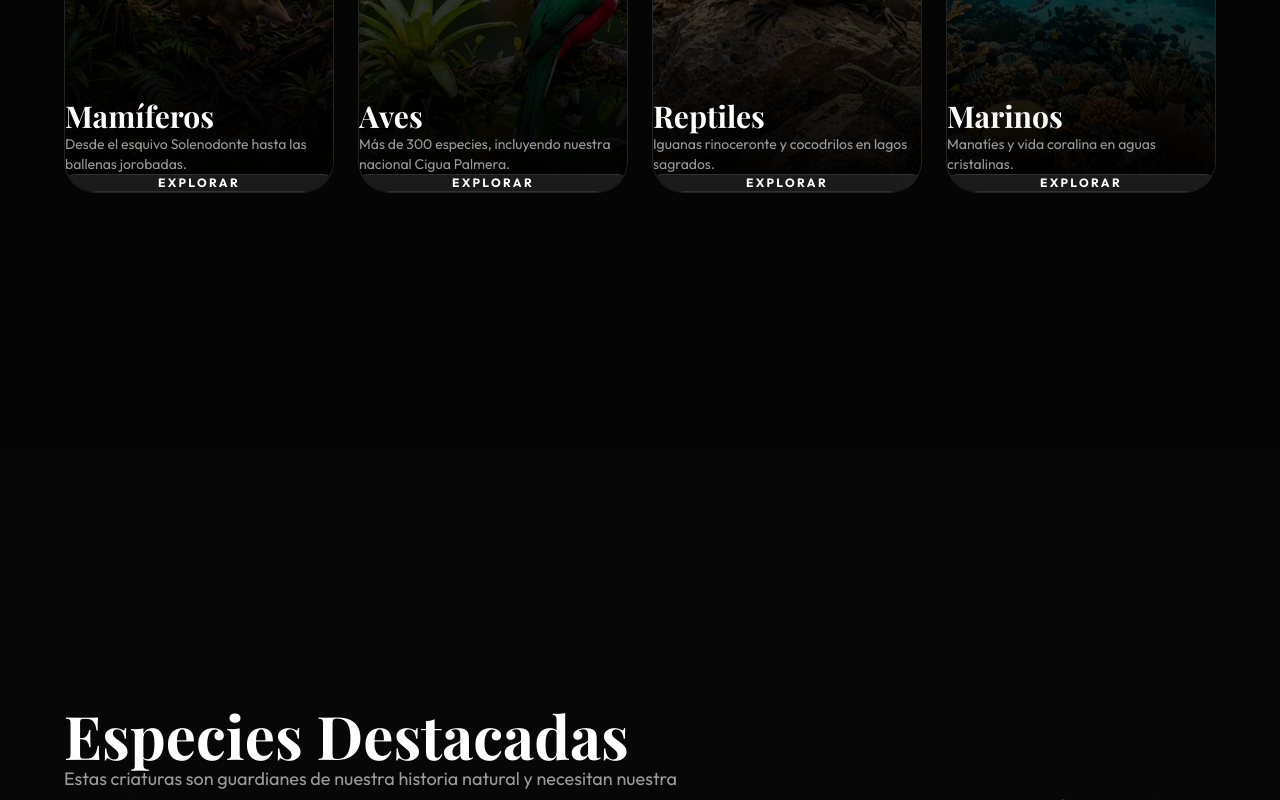
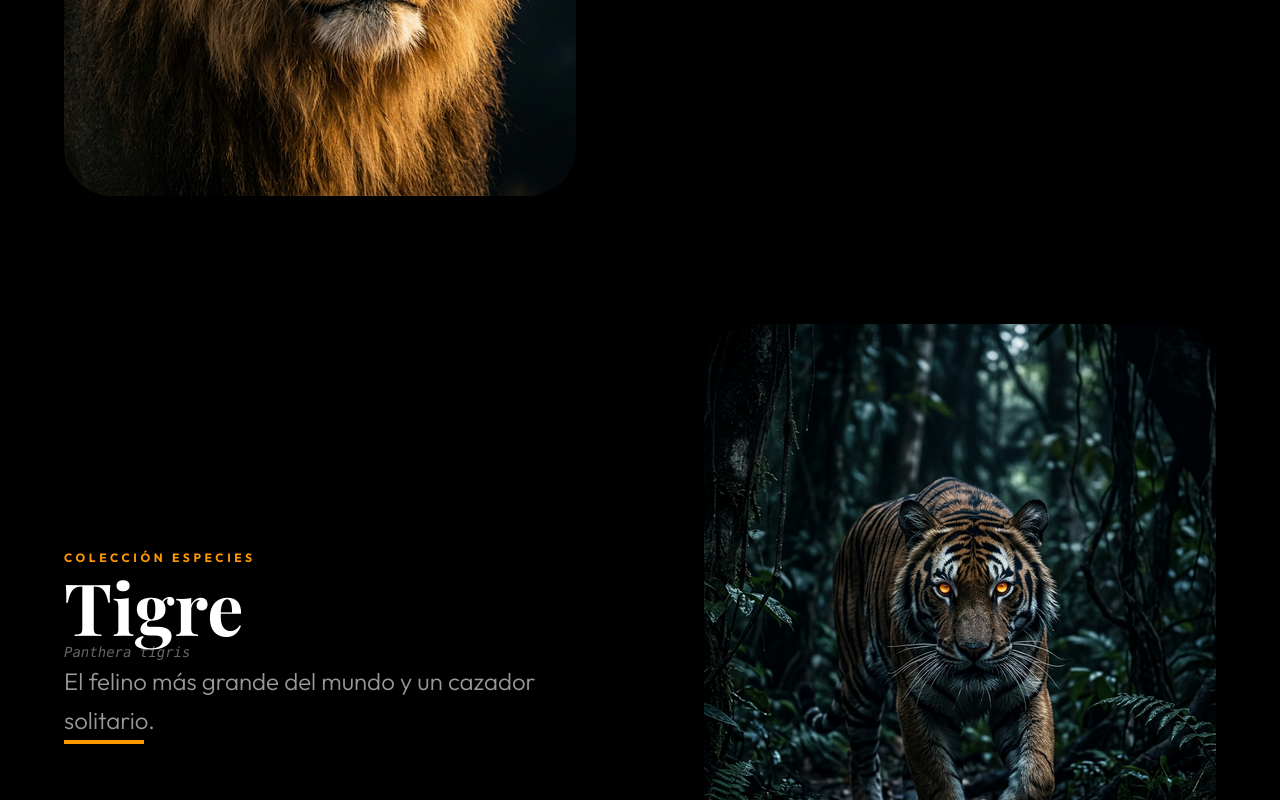
Before and after one commit to jeremyda173/gfelinos, a Next.js app: page / in a window 1280 px wide. Shown: the part 1340-2140 px from the top of the page. Built offline with nearby package versions, Linux system fonts and the light colour scheme; no server answers; a web font is replaced by a local one.

Commit message:
Assemble Big Cats showcase in main page

```diff
--- a/src/app/page.tsx
+++ b/src/app/page.tsx
@@ -3,11 +3,7 @@
 import dynamic from "next/dynamic";
 import Navbar from "@/components/ui/Navbar";
 import Hero from "@/components/sections/Hero";
-import Categories from "@/components/sections/Categories";
-import Featured from "@/components/sections/Featured";
-import Ecosystems from "@/components/sections/Ecosystems";
-import DynamicSpecies from "@/components/sections/DynamicSpecies";
-import Conservation from "@/components/sections/Conservation";
+import BigCats from "@/components/sections/BigCats";
 import Footer from "@/components/ui/Footer";
 
 // Lazy load components that are not needed immediately or are heavy
@@ -15,21 +11,15 @@ const Particles = dynamic(() => import("@/components/ui/Particles"), { ssr: fals
 
 export default function Home() {
   return (
-    <main className="relative min-h-screen">
+    <main className="relative min-h-screen bg-black text-white">
       <Particles />
       <Navbar />
 
       <Hero />
 
-      <div className="relative z-10 bg-background">
-        <Categories />
-        <Featured />
-        <Ecosystems />
-        <DynamicSpecies />
-        <Conservation />
+      <div className="relative z-10">
+        <BigCats />
       </div>
-
-
 
       <Footer />
     </main>
```
